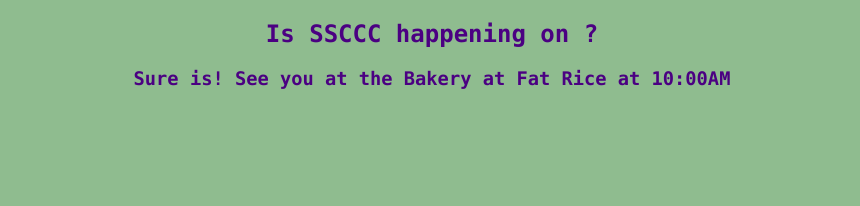
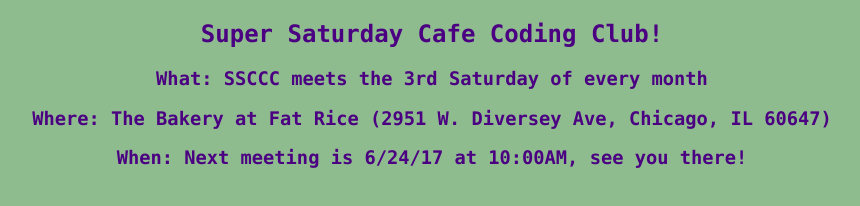
Before and after one commit to mostlybadfly/saturday-cafe, a plain HTML site: page index.html in a window 1280 px wide. Shown: the whole page, without its empty margins (208-1068 px from the left). Drawn offline with Linux system fonts and the light colour scheme.

Commit message:
Create index.html

```diff
--- a/index.html
+++ b/index.html
@@ -8,9 +8,11 @@
 <body>
   <div id="current">
     <h2>
-      <span>Is SSCCC happening on </span><span id="date"></span><span> ?</span>
+      Super Saturday Cafe Coding Club!
     </h2>
-    <h3>Sure is! See you at the Bakery at Fat Rice at 10:00AM</h3>
+    <h3>What: SSCCC meets the 3rd Saturday of every month</h3>
+    <h3>Where: The Bakery at Fat Rice (2951 W. Diversey Ave, Chicago, IL 60647)</h3>
+    <h3>When: Next meeting is 6/24/17 at 10:00AM, see you there!</h3>
   </div>
   <script src="index.js"></script>
 </body>
```
